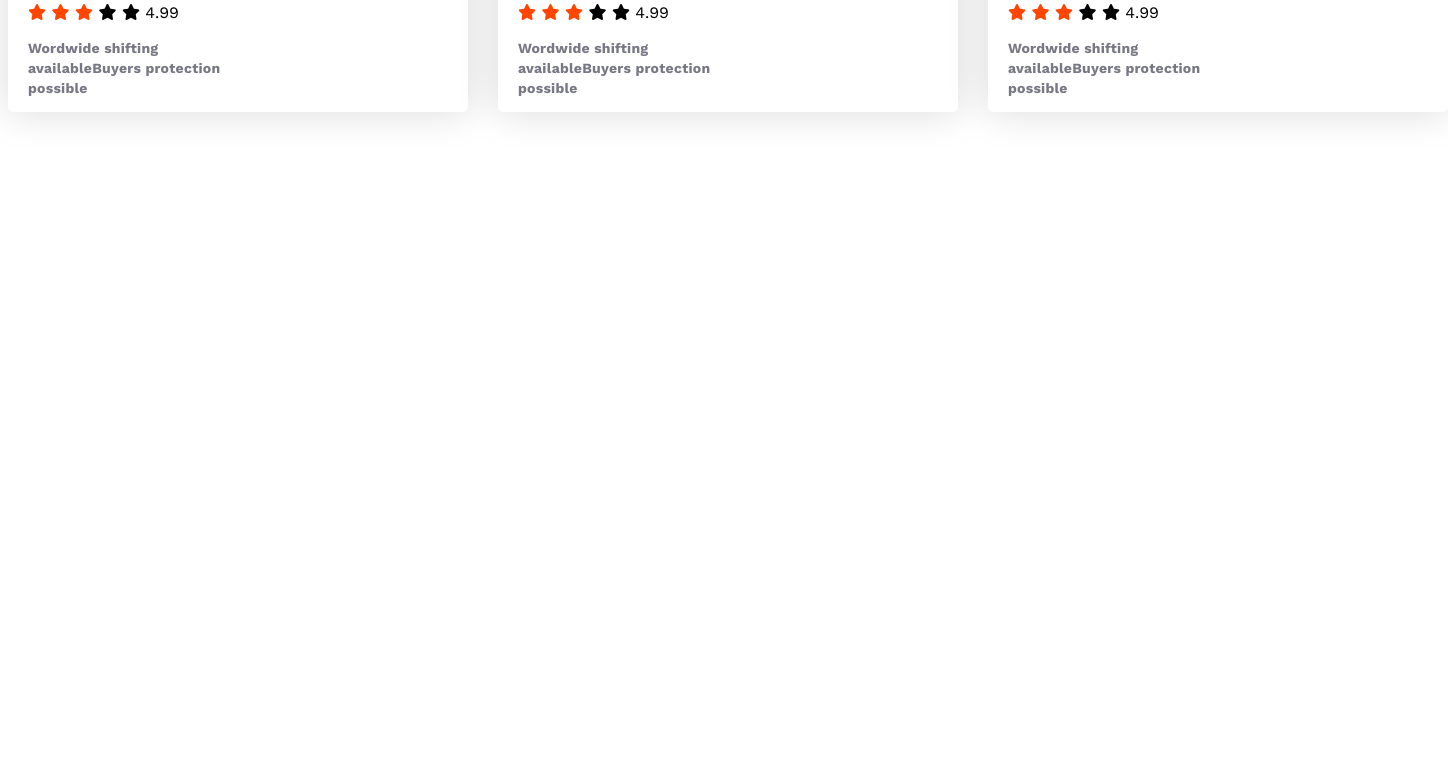
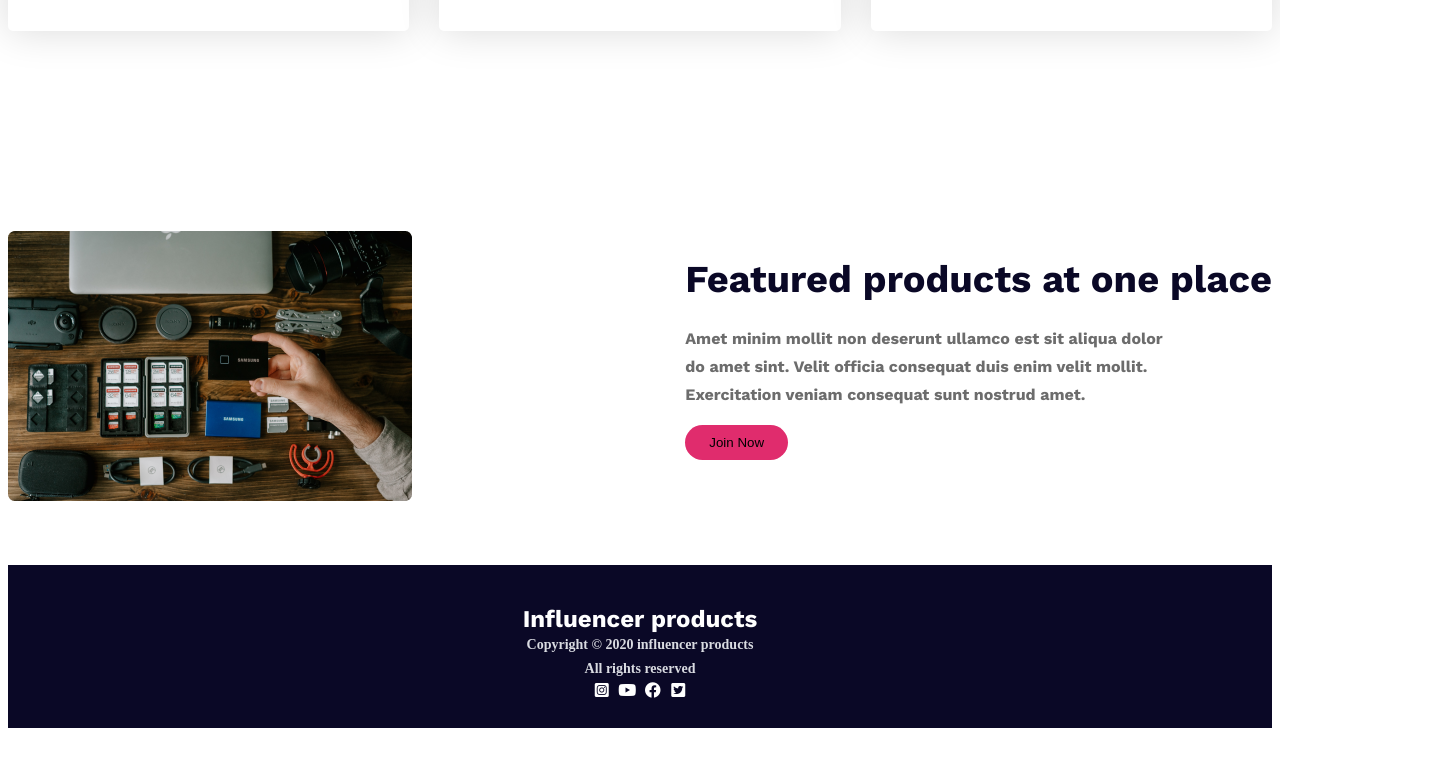
Before and after one commit to salmanpolok11/infuencer-website, a plain HTML site: page index.html in a window 1280 px wide. Shown: the part 2651-3418 px from the top of the page, 1448 px wide, since content can reach past the window. After the commit the page ends 3387 px from the top, so only its background shows below. Drawn offline with nearby package versions, Linux system fonts and the light colour scheme.

Commit message:
added complete website

```diff
--- a/index.html
+++ b/index.html
@@ -74,7 +74,7 @@
 
  </header>
 
- <main>
+ <main class="main">
   <h1 class="colleection-title">Popular Collection</h1>
    <section class="collection">
 
@@ -229,13 +229,41 @@
           Wordwide shifting availableBuyers protection possible
         </p>
       </div>
-
    </section>
 
+
+   <!-- last content -->
+
+  <section class="last-containar">
+      <div class="last-img">
+        <img src="./images/gear.png" alt="">
+      </div>
+      <div class="last-content">
+         <h1 class="last-title">Featured products at one place</h1>
+          <p class="last-des">Amet minim mollit non deserunt ullamco est sit
+             aliqua dolor <br> do amet sint.
+             Velit officia consequat duis enim velit mollit. <br> Exercitation veniam
+              consequat
+              sunt nostrud amet.</p>
+              <button class="btn-primary">Join Now</button>
+      </div>
+  </section>
  </main>
 
 
 
+ <footer class="footer">
+  <h1 class="footer-title">Influencer products</h1>
+  <small class="footer-des">Copyright © 2020  influencer products </small>
+  <h6 class="footer-des"> All rights reserved</h6>
+
+  <div class="fotter-icon">
+    <i class="fa-brands fa-square-instagram"></i>
+    <i class="fa-brands fa-youtube"></i>
+    <i class="fa-brands fa-facebook"></i>
+    <i class="fa-brands fa-square-twitter"></i>
+  </div>
+ </footer>
 
 
 
--- a/style.css
+++ b/style.css
@@ -97,10 +97,11 @@ ul li a {
 
   /* main releted style */
 
-  main{
-    width: 1440px;
-    height: 3306px;
+  .main{
+    max-width:1440px;
+    height: 100%;
     margin: 0 auto ;
+    margin-bottom: 0;
   }
 
 .collection{
@@ -108,6 +109,7 @@ ul li a {
   grid-template-columns: repeat(3,1fr);
   gap: 30px;
   margin: 0 auto;
+  margin-bottom: 200px;
 }
 
 .collection-card img {
@@ -115,10 +117,10 @@ ul li a {
 }
 
 .collection-card{
-  padding-left:20px ;
+ padding:20px ;
   border-radius: 5px;
 background: #FFF;
-box-shadow: 0px 0px 40px 0px rgba(0, 0, 0, 0.15);
+box-shadow: 0px 0px 40px 0px rgba(0, 0, 0, 0.15); */
 }
 
 
@@ -150,56 +152,135 @@ letter-spacing: 0.252px;
   color: orangered;
 }
 
+/* last style */
+
+.last-containar{
+  display: flex;
+  justify-content: space-between;
+  align-items: center;
+  gap: 96px;
+}
+
+.last-title{
+  color: #0A0826;
+font-size: 38px;
+font-style: normal;
+font-weight: 700;
+line-height: 60px;
+margin: 0;
+}
+
+.last-des{color: #6C6C6C;
+  font-size: 16px;
+  font-weight: 700;
+  line-height: 28px;
+}
+
+/* footer releted style */
+
+.footer{
+  width: 100%;
+  height: 60%;
+  background: #0A0826;
+  margin-top: 60px;
+  text-align: center;
+  padding-top: 40px;
+}
+.footer-title{
+  color: #FFF;
+font-size: 24px;
+font-weight: 700;
+margin: 0;
+}
+
+.footer-des{
+  color: var(--text-gray-300, #D9DBE1);
+font-family: Manrope;
+font-size: 14px;
+font-style: normal;
+font-weight: 700;
+line-height: 24px; /* 171.429% */
+margin: 0;
+
+}
+
+.fa-brands{
+  color: #FFFFFF;
+  width: 20px;
+  padding-bottom: 30px;
+}
 
 
 
 
 
 
+
+/*
 @media screen and (max-width:576px) {
 
   body{
      width: 80%;
     height: 90%;
   }
+
   .nav-containar,
   .bannar-section,
-  .sponsor{
+  .sponsor,
+  .main
+  {
     flex-direction: column;
       margin: 10px;
-    padding: 10px;
+     padding: 10px;
   }
+  .main{
+    margin-top: 150% ;
+  }
+
+  .collection{
+       display: grid;
+       grid-template-rows: repeat(9,1fr);
+  }
+
 .sponsor{
-  gap:20px
+  gap:20px;
 }
+
   .nav-containar{
      padding-left: 40px;
 
   }
+
   .nav-content{
     margin: 0;
     padding: 0;
   }
+
   .nav-logo{
     margin-right: 0;
   }
+
 
   .bannar-title{
    width: 100%;
    height: 100%;
   }
+
   .bannar-des{
     width: 100%;
     height: 100%;
   }
+
   img{
     width: 100%;
   }
 
    .bannar-img-content{
     background-image: none;
+}
 
 }
+
 
 @media screen and (min-width:576px) and (max-width:930px) {
 
@@ -217,4 +298,4 @@ letter-spacing: 0.252px;
     background-image: none;
 }
 
-} */
+} */ */
```
